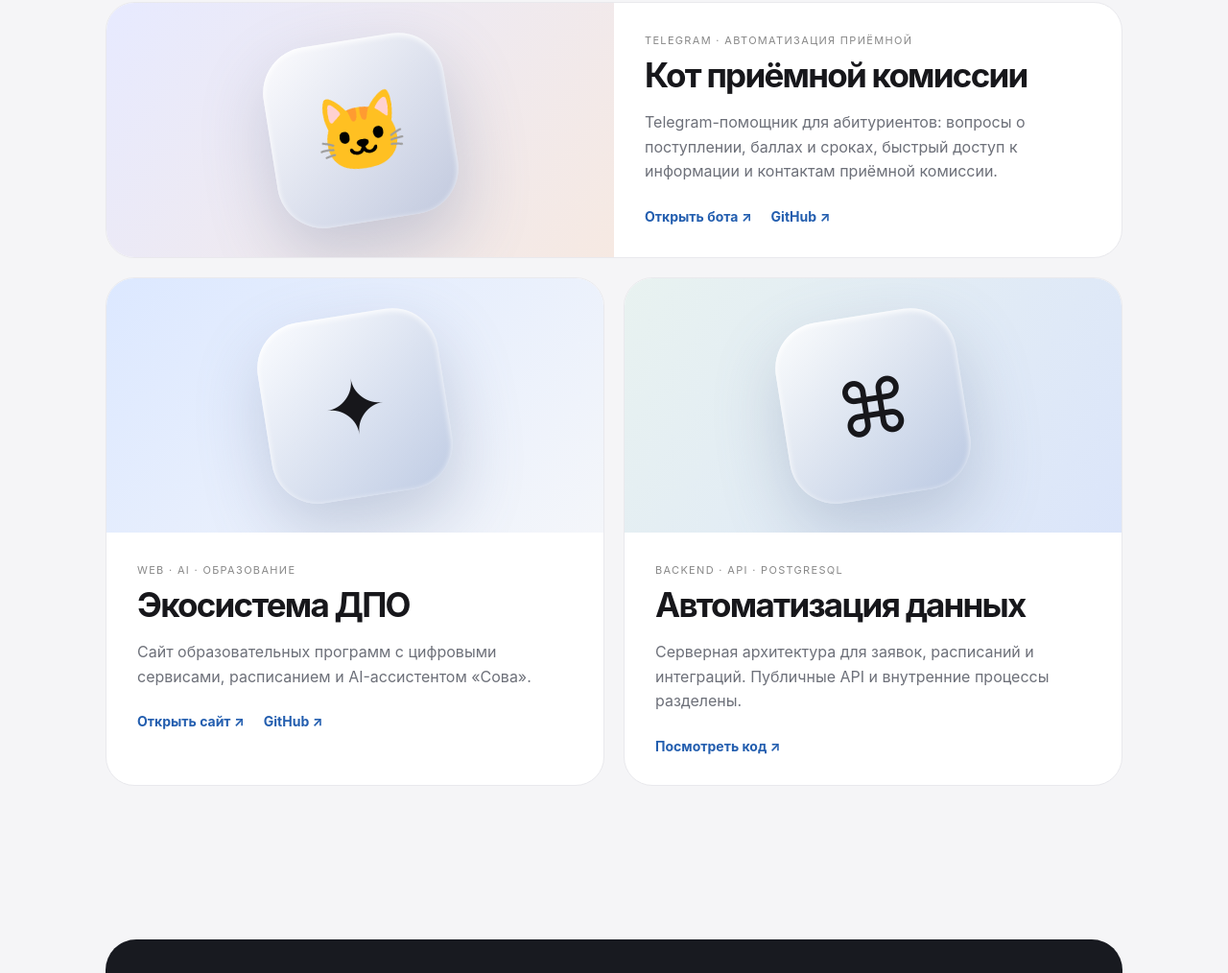
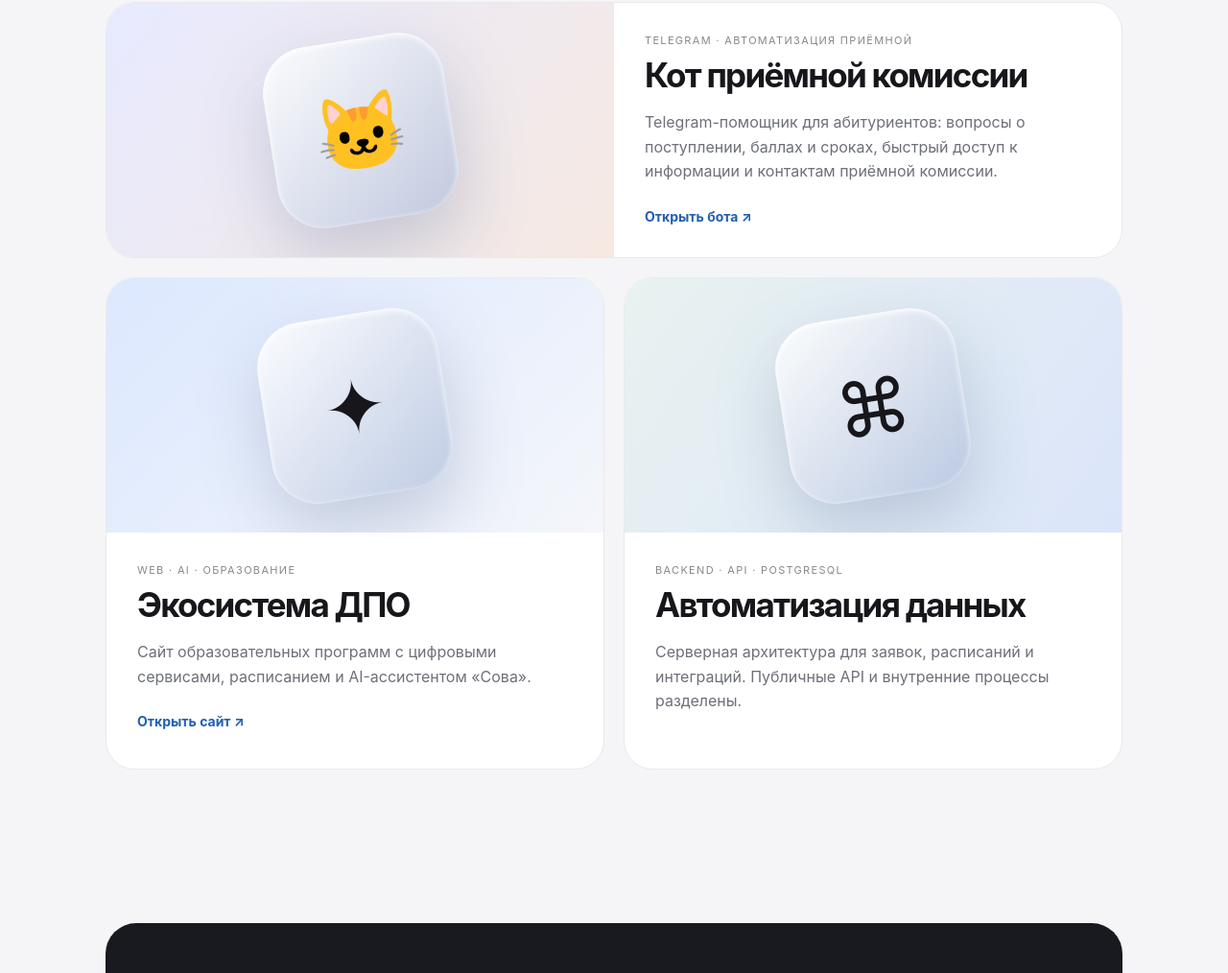
Before and after one commit to aderpil21-source/portfolio, a plain HTML site: page index.html in a window 1280 px wide. Shown: the part 1049-2063 px from the top of the page at 96% size. Drawn offline with Linux system fonts and the light colour scheme.

Commit message:
Remove GitHub links from public portfolio project cards

```diff
--- a/index.html
+++ b/index.html
@@ -5,9 +5,9 @@
 <nav class="nav"><a href="#top"><strong>Денис Кац</strong></a><div class="nav-links"><a href="#work">Проекты</a><a href="#about">Подход</a><a href="#contact">Контакт</a></div></nav>
 <main id="top"><header class="hero"><div class="eyebrow">AI · Automation · Development</div><h1>Сложные процессы.<br><span class="gradient">Простые решения.</span></h1><p class="lead">Разрабатываю сайты, Telegram-ботов и цифровые системы, которые избавляют команды от рутины.</p><div class="actions"><a class="btn" href="#work">Смотреть проекты ↗</a><a class="btn secondary" href="https://t.me/dnk_pr03" target="_blank" rel="noopener">Обсудить задачу</a></div></header>
 <section class="section wrap" id="work"><div class="eyebrow">Избранные работы</div><h2>Не концепты.<br>Реальные решения.</h2><p class="muted">Работающие продукты, исходный код и понятные сценарии применения.</p><div class="projects">
-<article class="project feature reveal"><div class="art cat"><div class="orb" aria-hidden="true">🐱</div></div><div class="copy"><div class="tag">Telegram · Автоматизация приёмной</div><h3>Кот приёмной комиссии</h3><p>Telegram-помощник для абитуриентов: вопросы о поступлении, баллах и сроках, быстрый доступ к информации и контактам приёмной комиссии.</p><div class="links"><a class="link" href="https://t.me/zapad_ranepa_cat_bot" target="_blank" rel="noopener">Открыть бота ↗</a><a class="link" href="https://github.com/aderpil21-source/zapad-bot" target="_blank" rel="noopener">GitHub ↗</a></div></div></article>
-<article class="project reveal"><div class="art"><div class="orb" aria-hidden="true">✦</div></div><div class="copy"><div class="tag">Web · AI · Образование</div><h3>Экосистема ДПО</h3><p>Сайт образовательных программ с цифровыми сервисами, расписанием и AI-ассистентом «Сова».</p><div class="links"><a class="link" href="https://ranepa-dpo39.ru" target="_blank" rel="noopener">Открыть сайт ↗</a><a class="link" href="https://github.com/aderpil21-source/ranepa-dpo-site" target="_blank" rel="noopener">GitHub ↗</a></div></div></article>
-<article class="project reveal"><div class="art api"><div class="orb" aria-hidden="true">⌘</div></div><div class="copy"><div class="tag">Backend · API · PostgreSQL</div><h3>Автоматизация данных</h3><p>Серверная архитектура для заявок, расписаний и интеграций. Публичные API и внутренние процессы разделены.</p><div class="links"><a class="link" href="https://github.com/aderpil21-source/ranepa-dpo-backend" target="_blank" rel="noopener">Посмотреть код ↗</a></div></div></article>
+<article class="project feature reveal"><div class="art cat"><div class="orb" aria-hidden="true">🐱</div></div><div class="copy"><div class="tag">Telegram · Автоматизация приёмной</div><h3>Кот приёмной комиссии</h3><p>Telegram-помощник для абитуриентов: вопросы о поступлении, баллах и сроках, быстрый доступ к информации и контактам приёмной комиссии.</p><div class="links"><a class="link" href="https://t.me/zapad_ranepa_cat_bot" target="_blank" rel="noopener">Открыть бота ↗</a></div></div></article>
+<article class="project reveal"><div class="art"><div class="orb" aria-hidden="true">✦</div></div><div class="copy"><div class="tag">Web · AI · Образование</div><h3>Экосистема ДПО</h3><p>Сайт образовательных программ с цифровыми сервисами, расписанием и AI-ассистентом «Сова».</p><div class="links"><a class="link" href="https://ranepa-dpo39.ru" target="_blank" rel="noopener">Открыть сайт ↗</a></div></div></article>
+<article class="project reveal"><div class="art api"><div class="orb" aria-hidden="true">⌘</div></div><div class="copy"><div class="tag">Backend · API · PostgreSQL</div><h3>Автоматизация данных</h3><p>Серверная архитектура для заявок, расписаний и интеграций. Публичные API и внутренние процессы разделены.</p><div class="links"></div></div></article>
 </div></section>
 <section class="section wrap" id="about"><div class="about reveal"><div class="eyebrow">Подход к работе</div><h2>Технологии должны<br>работать на людей.</h2><p class="muted">От первого сценария до интерфейса и интеграций: создаю понятные инструменты для реальных задач. Без перегруженных экранов и автоматизации ради автоматизации.</p></div></section>
 <section class="section wrap" id="contact"><div class="eyebrow">Новый проект</div><h2>Есть задача?<br>Давайте решим.</h2><p class="muted">Расскажите, какой процесс хотите упростить или автоматизировать.</p><a class="btn" href="https://t.me/dnk_pr03" target="_blank" rel="noopener">Написать в Telegram ↗</a></section></main>
```
